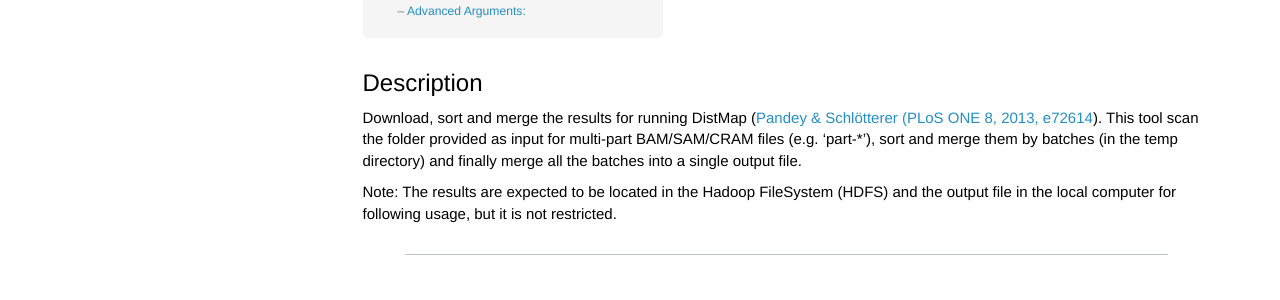
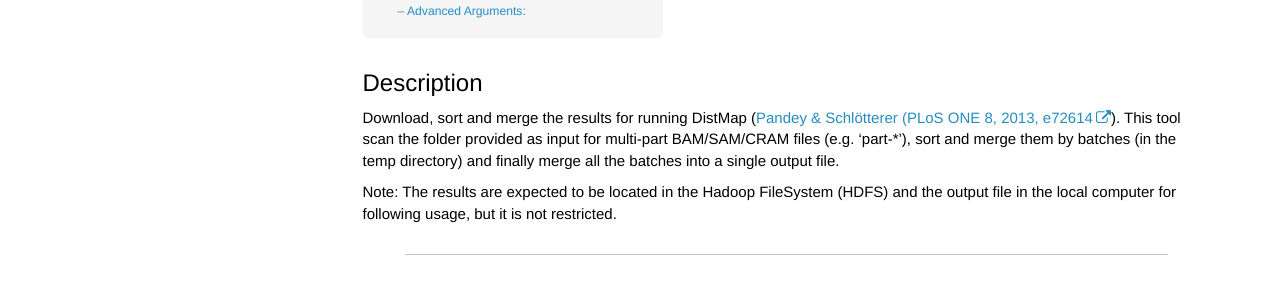
Before and after one commit to magicDGS/ReadTools, a Jekyll site: the page built from docs/pages/tools/DownloadDistmapResult.md, in a window 1280 px wide. Shown: the part 347-647 px from the top of the page. Built offline with Jekyll 4.4.1, drawn with Linux system fonts in a browser that asks for light colours; nearby versions of some CDN libraries; comment, search, counter and statistics services are not loaded.

Commit message:
Fix not existing link

```diff
--- a/docs/pages/tools/DownloadDistmapResult.md
+++ b/docs/pages/tools/DownloadDistmapResult.md
@@ -5,7 +5,7 @@
 ---
 
 ## Description
-Download, sort and merge the results for running DistMap ([Pandey & Schlötterer (PLoS ONE 8, 2013, e72614](site.data.software.distmap)).
+Download, sort and merge the results for running DistMap ([Pandey & Schlötterer (PLoS ONE 8, 2013, e72614]({{site.data.software.distmap}})).
 This tool scan the folder provided as input for multi-part BAM/SAM/CRAM files (e.g. 'part-*'), sort and merge them by batches (in the temp directory) and finally merge all the batches into a single output file.
 
 Note: The results are expected to be located in the Hadoop FileSystem (HDFS) and the output file in the local computer for following usage, but it is not restricted.
```
